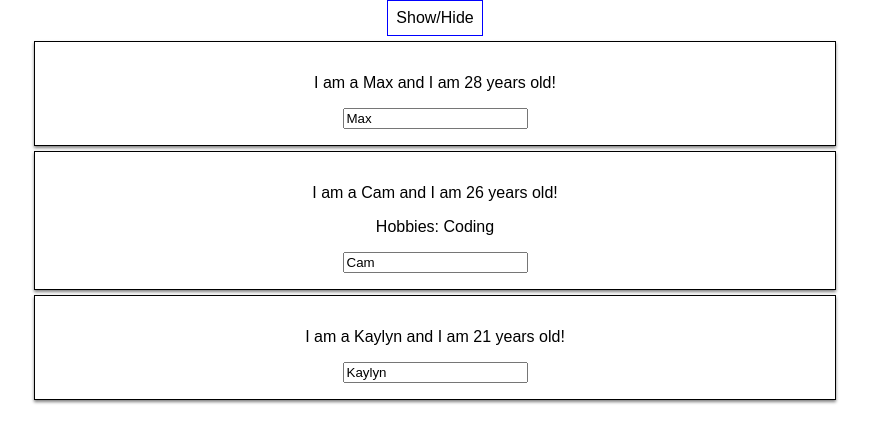
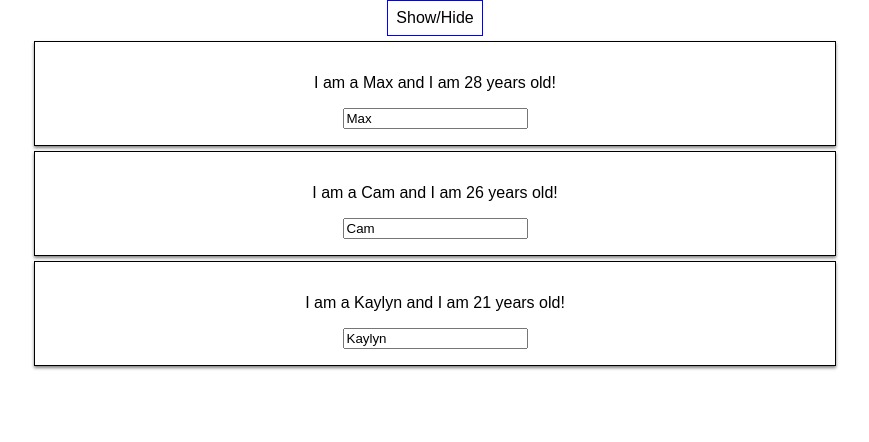
Before and after one commit to CAM603/react-complete-guide, a React (Create React App) app: page / in a window 1280 px wide. Shown: the top 442 px of the page, without its empty margins (205-1074 px from the left). Built offline with nearby package versions, Linux system fonts and the light colour scheme.

Commit message:
listing dynamically

```diff
--- a/src/App.js
+++ b/src/App.js
@@ -6,32 +6,29 @@
 class App extends Component {
     state = {
         persons: [
-          { name: 'Max', age: 28},
-          { name: 'Cam', age: 26},
-          { name: 'Kaylyn', age: 21}
+          { id: 0, name: 'Max', age: 28},
+          { id: 1, name: 'Cam', age: 26},
+          { id: 2, name: 'Kaylyn', age: 21}
         ],
         showPersons: true
     };
-
-      switchNameHandler = (newName) => {
-          //console.log('was clicked')
-          this.setState({
-            persons : [
-              { name: newName, age: 8},
-              { name: 'Cami', age: 6},
-              { name: 'Kay', age: 1}
-          ]})
+      deletePersonHandler = (personIndex) => {
+        const persons = [...this.state.persons];
+        persons.slice(personIndex, 1)
+        this.setState({persons: persons})
       }
 
-      nameChangeHandler = (event) => {
+      nameChangeHandler = (event, id) => {
+        const personIndex = this.state.persons.findIndex(p => p.id === id)
+        console.log(personIndex)
+        const person = {...this.state.persons[personIndex]};
 
-        this.setState({
-          persons : [
-            { name: event.target.value, age: 8},
-            { name: 'Cami', age: 6},
-            { name: 'Kay', age: 1}
-          ]
-        })
+        person.name = event.target.value;
+
+        const persons = [...this.state.persons];
+        persons[personIndex] = person
+
+        this.setState( {persons: persons} )
       }
 
       toggleHandler = () => {
@@ -54,18 +51,15 @@
       if (this.state.showPersons) {
         persons = (
           <div>
-            <Person
-                name={this.state.persons[0].name}
-                age={this.state.persons[0].age}
-                click={this.switchNameHandler.bind(this, 'Maximilian')}
-                changed={this.nameChangeHandler}
-                />
-                <Person
-                name={this.state.persons[1].name}
-                age={this.state.persons[1].age} >Hobbies: Coding</Person>
-                <Person
-                name={this.state.persons[2].name}
-                age={this.state.persons[2].age}/>
+            {this.state.persons.map((person, index) => {
+              return <Person
+              name={person.name}
+              age={person.age}
+              click={() => this.deletePersonHandler(index)}
+              key={person.id}
+              changed={(event) => this.nameChangeHandler(event, person.id)}
+              />
+            })}
           </div>
         )
       }
```
